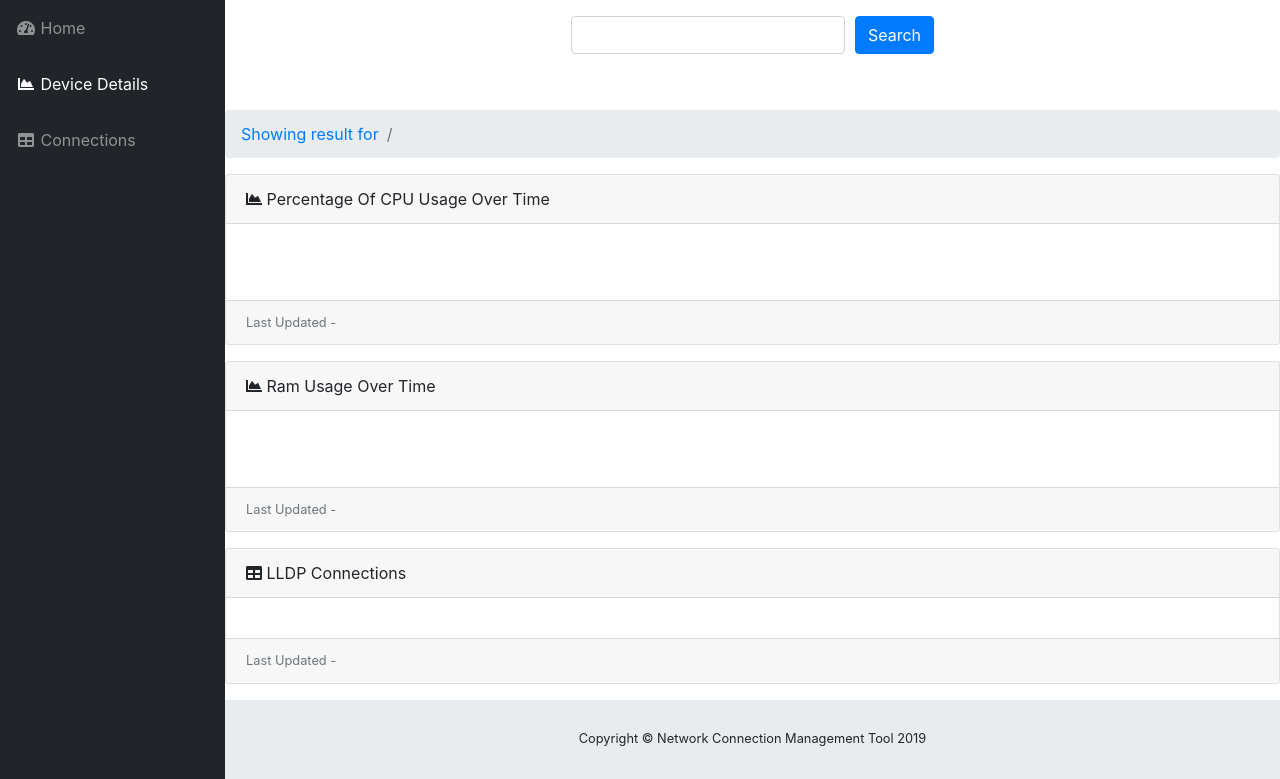
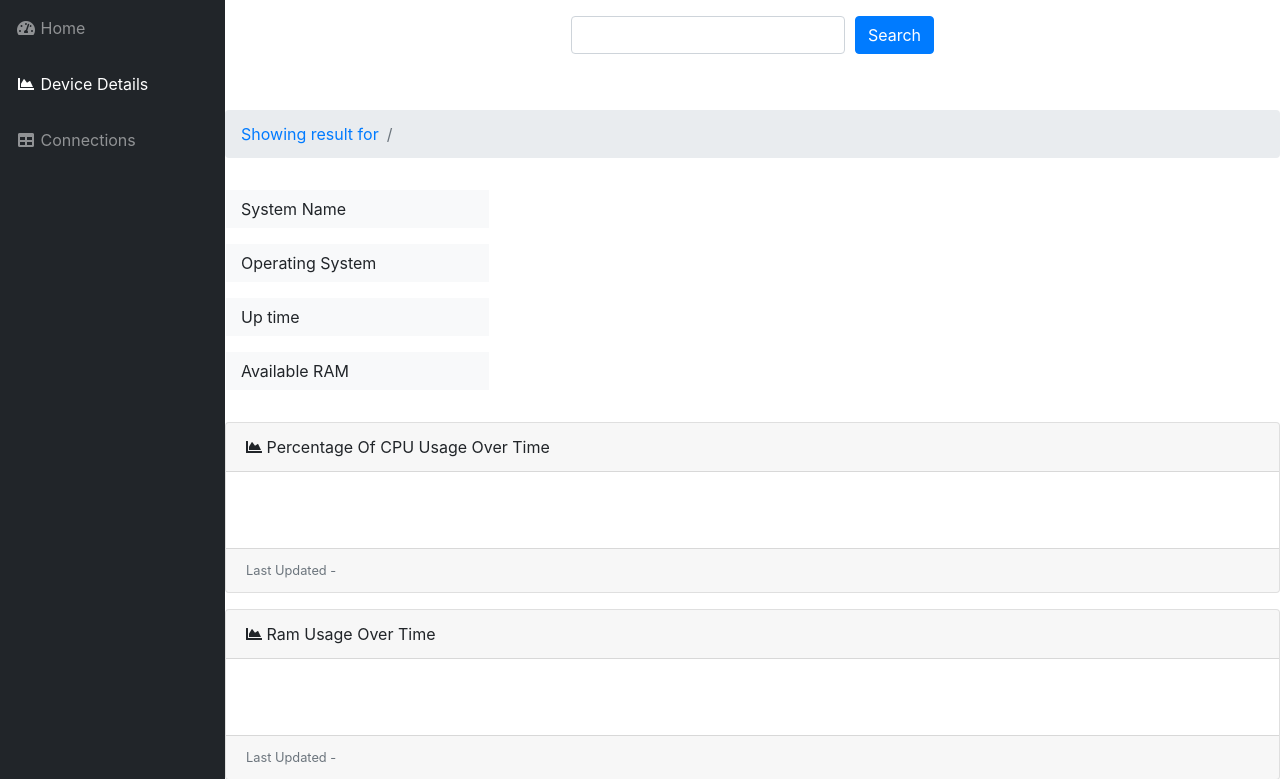
Before and after one commit to rfdmeshkath/dcim_tool, a Flask app: page /device-details in a window 1280 px wide. Shown: the part 56-835 px from the top of the page. Run offline with Flask 2, Linux system fonts and the light colour scheme; some libraries are stand-ins or nearby versions.

Commit message:
device-info (eg: system name, uptime, available ram os description) added

```diff
--- a/templates/connections.html
+++ b/templates/connections.html
@@ -38,9 +38,7 @@
     <button class="btn btn-primary mb-2" onclick="window.location.href='/upload-connections';">Upload Multiple Connections</button>
 </div>
 
-
-
-    <!-- Insert Single Connection Modal -->
+<!-- Insert Single Connection Modal -->
 <div class="modal fade" id="connectionInsertModal" tabindex="-1" role="dialog" aria-labelledby="connectionInsertModalTitle" aria-hidden="true">
     <div class="modal-dialog modal-dialog-centered" role="document">
         <div class="modal-content">
--- a/templates/device_details.html
+++ b/templates/device_details.html
@@ -34,6 +34,37 @@
   </li>
   <li class="breadcrumb-item active">{{ device_name }}</li>
 </ol>
+
+<div class="modal-body">
+    <div class="form-group row">
+        <div class="col-sm-3 col-form-label bg-light">System Name</div>
+        {%  if  system_name is defined %}
+            <div class="col-sm-1 col-form-label">:</div>
+            <div class="col-sm-8 col-form-label bg-light">{{ system_name | safe }}</div>
+        {% endif %}
+    </div>
+    <div class="form-group row">
+        <div class="col-sm-3 col-form-label bg-light">Operating System</div>
+        {%  if  os_details is defined %}
+            <div class="col-sm-1 col-form-label">:</div>
+            <div class="col-sm-8 col-form-label bg-light">{{ os_details | safe }}</div>
+        {% endif %}
+    </div>
+    <div class="form-group row">
+        <div class="col-sm-3 col-form-label bg-light">Up time</div>
+        {%  if  up_time is defined %}
+            <div class="col-sm-1 col-form-label">:</div>
+            <div class="col-sm-8 col-form-label bg-light">{{ up_time | safe }} Hours</div>
+        {% endif %}
+    </div>
+    <div class="form-group row">
+        <div class="col-sm-3 col-form-label bg-light">Available RAM</div>
+        {%  if  total_ram is defined %}
+            <div class="col-sm-1 col-form-label">:</div>
+            <div class="col-sm-8 col-form-label bg-light">{{ total_ram | safe }} MB</div>
+        {% endif %}
+    </div>
+</div>
 
 
 <!-- CPU Usage Chart -->
@@ -201,7 +232,7 @@ and ram_y_axis is defined and  ram_y_axis|length > 0 %}
         }
     }
     });
-console.log({{ cpu_x_axis | safe }})
+
 </script>
 
 <!-- Script to show Processing animation once form submit button is pressed -->
```
